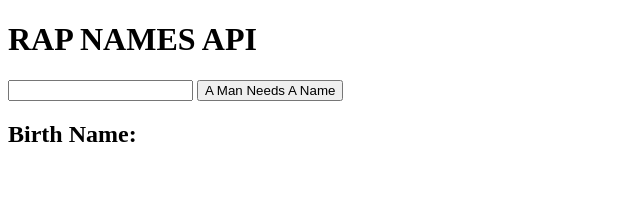
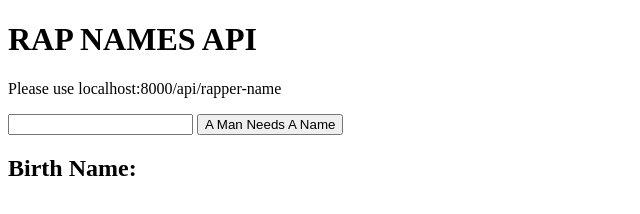
Before and after one commit to Argus-L/rap-names-class-fun, a website: page index.html in a window 1280 px wide. Shown: the whole page, without its empty margins (0-640 px from the left). Drawn offline with Linux system fonts and the light colour scheme.

Commit message:
Added a line to index

```diff
--- a/index.html
+++ b/index.html
@@ -10,6 +10,7 @@
 
 <body>
   <h1>RAP NAMES API</h1>
+  <p>Please use localhost:8000/api/rapper-name</p>
   <input type="text">
   <button>A Man Needs A Name</button>
   <h2>Birth Name: </h2>
```
